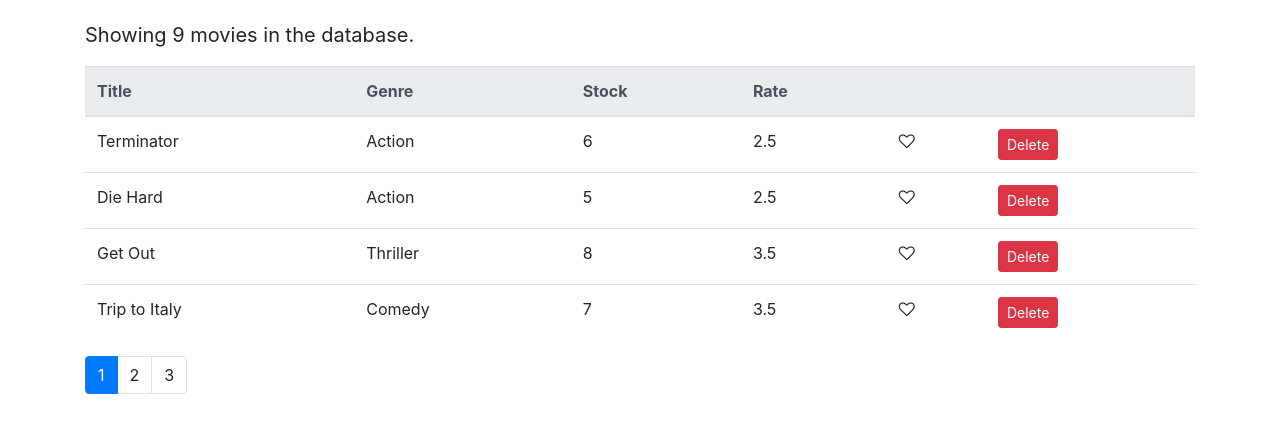
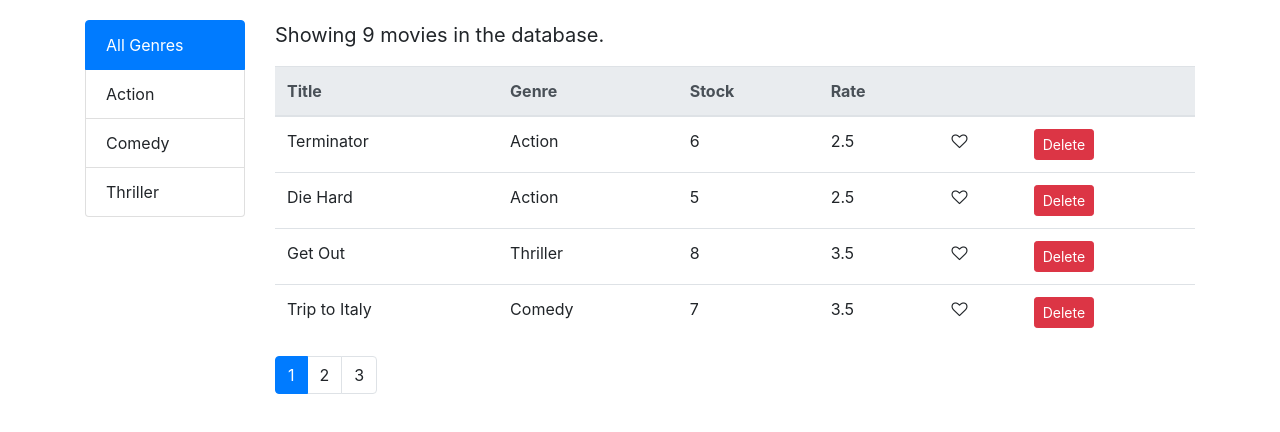
Before and after one commit to pankajm/vidly-frontend, a React (Create React App) app: page / in a window 1280 px wide. Shown: the top 432 px of the page. Built offline with nearby package versions, Linux system fonts and the light colour scheme.

Commit message:
implemented filtering by genres using custom filter component

```diff
--- /dev/null
+++ b/src/common/filter.jsx
@@ -0,0 +1,37 @@
+import React from "react";
+
+const Filter = (props) => {
+  const {
+    onFilterApply,
+    activeFilter,
+    listItems,
+    valueProperty,
+    textProperty,
+  } = props;
+
+  return (
+    <ul className="list-group">
+      {listItems.map((item) => (
+        <li
+          style={{ cursor: "pointer" }}
+          key={item[valueProperty]}
+          onClick={() => onFilterApply(item)}
+          className={
+            item[valueProperty] === activeFilter[valueProperty]
+              ? "list-group-item active"
+              : "list-group-item"
+          }
+        >
+          {item[textProperty]}
+        </li>
+      ))}
+    </ul>
+  );
+};
+
+Filter.defaultProps = {
+  textProperty: "name",
+  valueProperty: "_id",
+};
+
+export default Filter;
--- a/src/components/movies.jsx
+++ b/src/components/movies.jsx
@@ -1,14 +1,22 @@
 import React, { Component } from "react";
 import { getMovies } from "../services/fakeMovieService";
+import { getGenres } from "../services/fakeGenreService";
 import Like from "../common/like";
 import Pagination from "../common/pagination";
+import Filter from "../common/filter";
 import { paginate } from "../utils/paginate";
 
 class Movies extends Component {
   state = {
-    movies: getMovies(),
+    movies: [],
+    genres: [],
     currentPage: 1,
     pageSize: 4,
+    activeFilter: { _id: null, name: "All Genres" },
+  };
+
+  componentDidMount = () => {
+    this.setState({ movies: getMovies(), genres: getGenres() });
   };
 
   handleDelete = (movie) => {
@@ -31,18 +39,43 @@ class Movies extends Component {
     this.setState({ currentPage });
   };
 
+  handleFilter = (filter) => {
+    const activeFilter = { ...filter };
+    this.setState({ currentPage: 1, activeFilter });
+  };
+
   render() {
-    const { length: count } = this.state.movies;
-    const { currentPage, pageSize, movies: allMovies } = this.state;
+    const {
+      currentPage,
+      pageSize,
+      movies: allMovies,
+      activeFilter,
+      genres,
+    } = this.state;
 
-    const movies = paginate(allMovies, currentPage, pageSize);
+    let filteredMovies = activeFilter._id
+      ? allMovies.filter((m) => m.genre._id === activeFilter._id)
+      : allMovies;
 
-    if (!count)
+    const { length: count } = filteredMovies;
+
+    const movies = paginate(filteredMovies, currentPage, pageSize);
+
+    if (!allMovies.length)
       return (
         <p style={{ fontSize: "20px" }}>There are no movies in the database.</p>
       );
     return (
       <React.Fragment>
+        <div className="row">
+          <div className="col-2">
+            <Filter
+              onFilterApply={this.handleFilter}
+              activeFilter={this.state.activeFilter}
+              listItems={[{ _id: null, name: "All Genres" }, ...genres]}
+            />
+          </div>
+          <div className="col">
             <p style={{ fontSize: "20px" }}>
               Showing {count} movies in the database.
             </p>
@@ -90,6 +123,8 @@ class Movies extends Component {
               itemsCount={count}
               pageSize={pageSize}
             />
+          </div>
+        </div>
       </React.Fragment>
     );
   }
```
Lines whose indentation alone changed are shown as unchanged.
